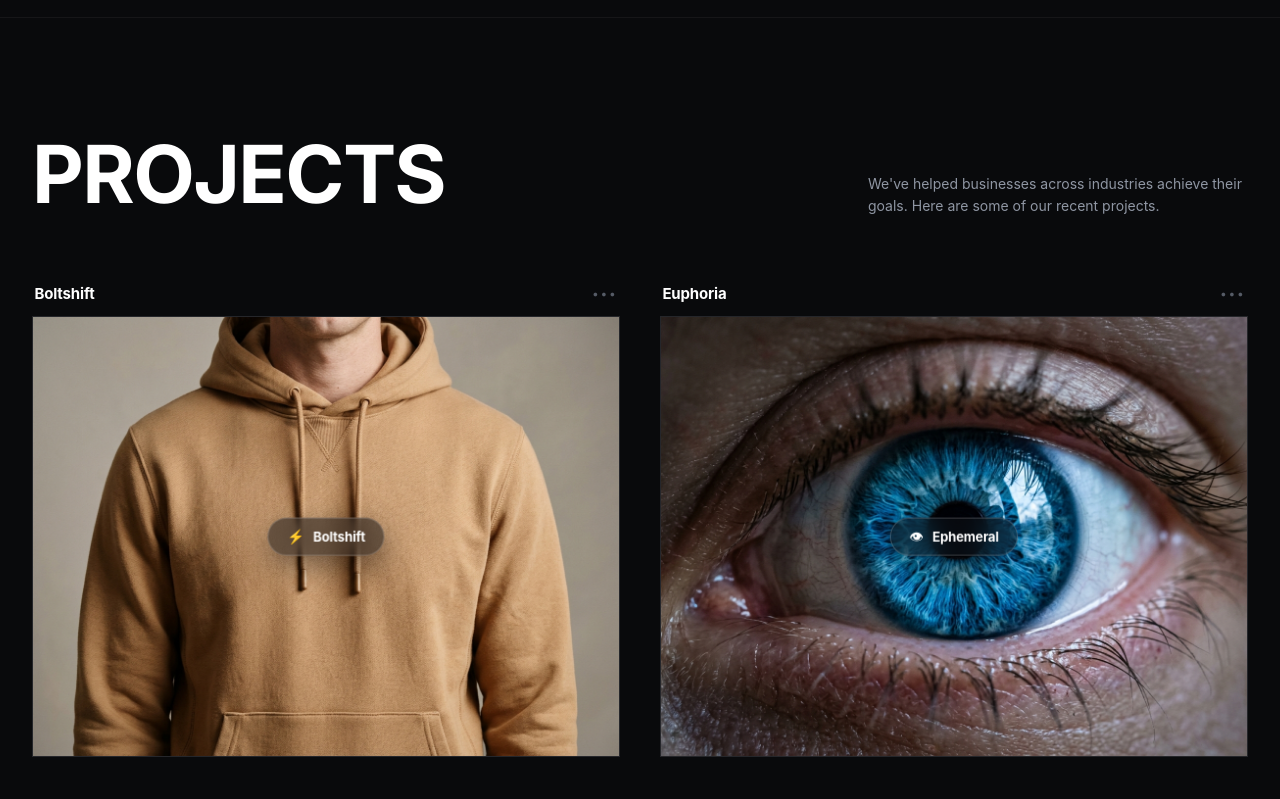
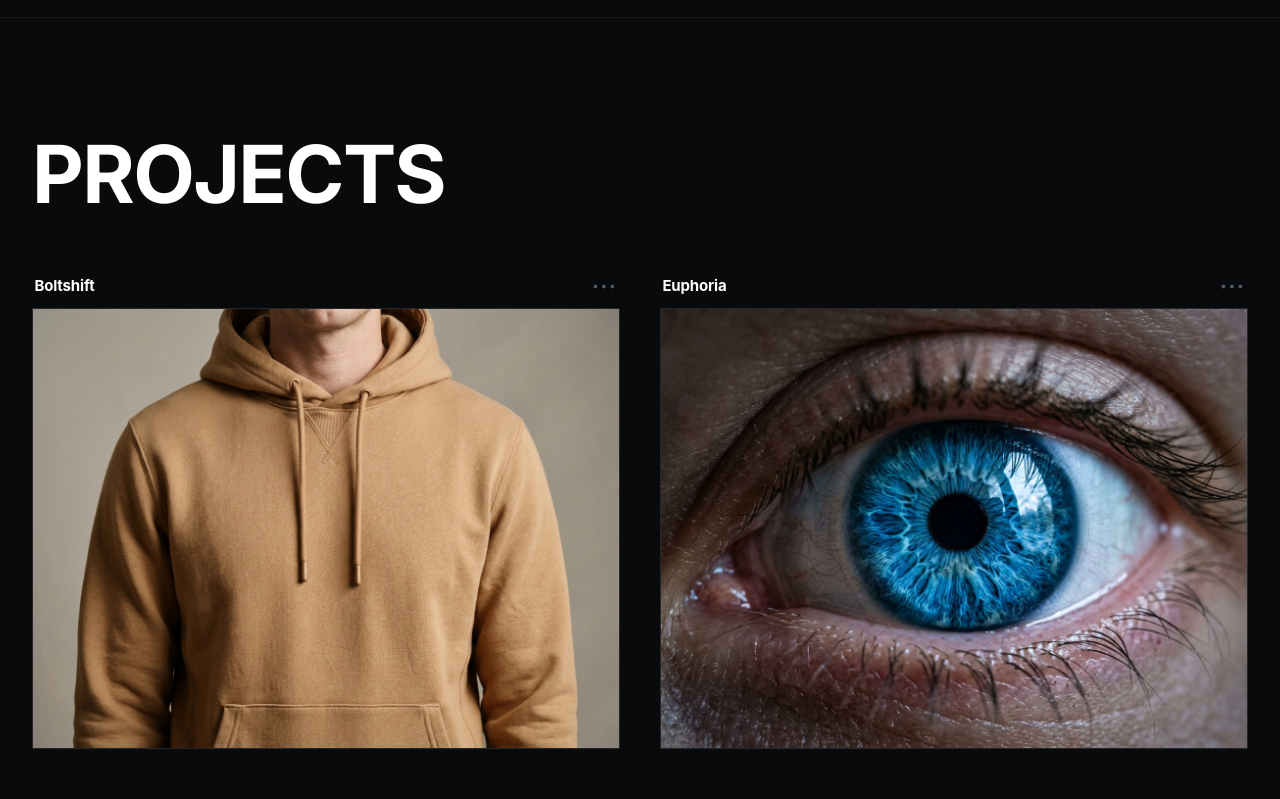
Before and after one commit to dilshandevxx/dilshan-personal-portfolio, a Next.js app: page / in a window 1280 px wide. Shown: the part 880-1679 px from the top of the page. Built offline with nearby package versions, Linux system fonts and the light colour scheme; a web font is replaced by a local one.

Commit message:
feat(projects): remove header description text and card text for clean minimalist look

```diff
--- a/src/components/cover/sections/SelectedWork.module.css
+++ b/src/components/cover/sections/SelectedWork.module.css
@@ -20,18 +20,14 @@
 /* Header */
 .header {
   display: flex;
-  align-items: flex-end;
-  justify-content: space-between;
-  margin-bottom: 4rem;
-  gap: 3rem;
+  align-items: center;
+  justify-content: flex-start;
+  margin-bottom: 3.5rem;
 }
 
 @media (max-width: 768px) {
   .header {
-    flex-direction: column;
-    align-items: flex-start;
-    gap: 1.25rem;
-    margin-bottom: 2.75rem;
+    margin-bottom: 2.5rem;
   }
 }
 
@@ -47,18 +43,6 @@
   font-weight: 700;
   line-height: 1;
   letter-spacing: -0.03em;
-  margin: 0;
-}
-
-.headerRight {
-  max-width: 380px;
-}
-
-.headerDescription {
-  color: #8f96a3;
-  font-family: var(--font-body, -apple-system, sans-serif);
-  font-size: 0.875rem;
-  line-height: 1.6;
   margin: 0;
 }
 
@@ -137,43 +121,7 @@
   transform: scale(1.04);
 }
 
-/* Centered Brand Emblem Badge */
-.centeredBadge {
-  position: absolute;
-  top: 50%;
-  left: 50%;
-  transform: translate(-50%, -50%);
-  display: inline-flex;
-  align-items: center;
-  gap: 0.55rem;
-  padding: 0.5rem 1.15rem;
-  background: rgba(15, 17, 21, 0.5);
-  backdrop-filter: blur(14px);
-  -webkit-backdrop-filter: blur(14px);
-  border: 1px solid rgba(255, 255, 255, 0.2);
-  border-radius: 999px;
-  box-shadow: 0 10px 30px rgba(0, 0, 0, 0.45);
-  pointer-events: none;
-  transition: background 0.3s ease, border-color 0.3s ease;
-}
 
-.imageCanvas:hover .centeredBadge {
-  background: rgba(15, 17, 21, 0.75);
-  border-color: rgba(255, 255, 255, 0.45);
-}
-
-.badgeGlyph {
-  font-size: 0.875rem;
-  line-height: 1;
-}
-
-.badgeLabel {
-  color: #ffffff;
-  font-family: var(--font-body, -apple-system, sans-serif);
-  font-size: 0.8125rem;
-  font-weight: 700;
-  letter-spacing: -0.01em;
-}
 
 /* CTA Wrapper */
 .ctaWrapper {
--- a/src/components/cover/sections/SelectedWork.tsx
+++ b/src/components/cover/sections/SelectedWork.tsx
@@ -82,12 +82,6 @@ export default function SelectedWork() {
           <div className={styles.headerLeft}>
             <h2 className={styles.title}>Projects</h2>
           </div>
-
-          <div className={styles.headerRight}>
-            <p className={styles.headerDescription}>
-              We&apos;ve helped businesses across industries achieve their goals. Here are some of our recent projects.
-            </p>
-          </div>
         </div>
 
         {/* 2-Column Grid with SQUARE Corners */}
@@ -118,12 +112,6 @@ export default function SelectedWork() {
                   sizes="(max-width: 768px) 100vw, 50vw"
                   className={styles.image}
                 />
-
-                {/* Centered Brand Emblem Badge */}
-                <div className={styles.centeredBadge}>
-                  <span className={styles.badgeGlyph}>{item.badgeIcon}</span>
-                  <span className={styles.badgeLabel}>{item.badgeName}</span>
-                </div>
               </Link>
             </motion.div>
           ))}
```
Also changed, not shown: src/app/projects/page.tsx (+0 -10 lines).
